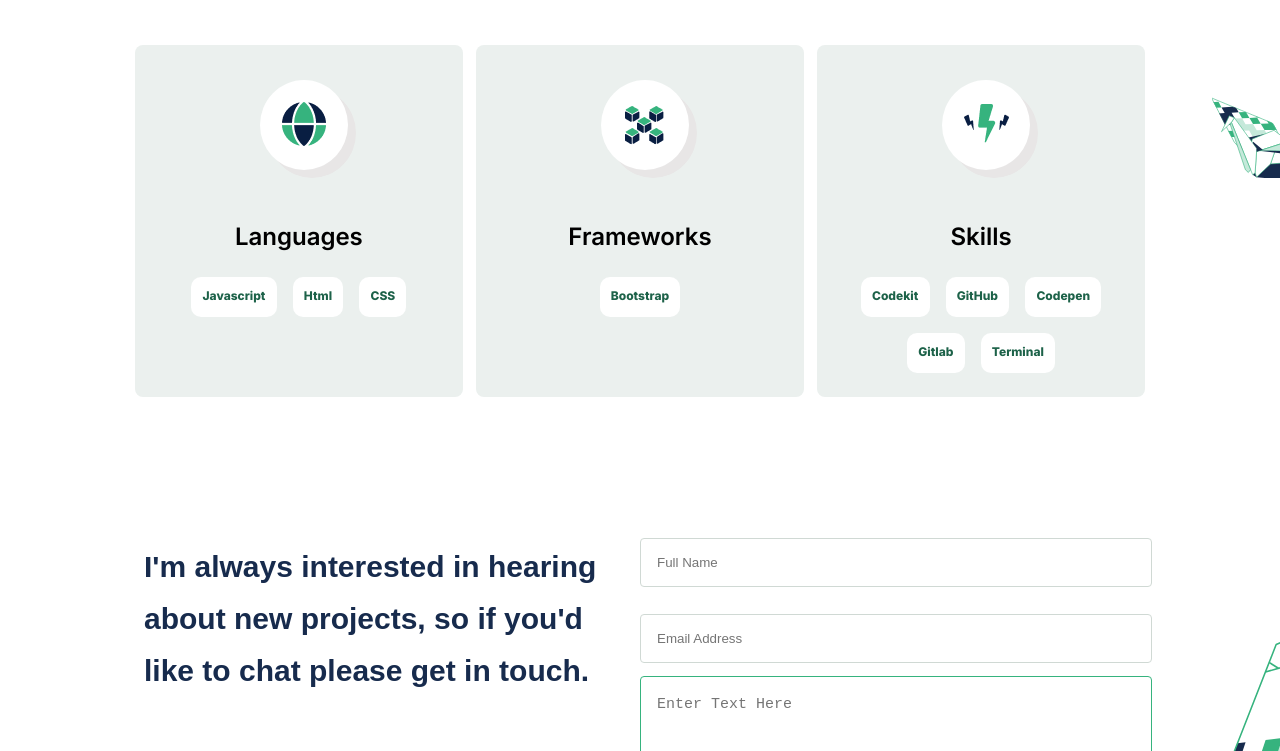
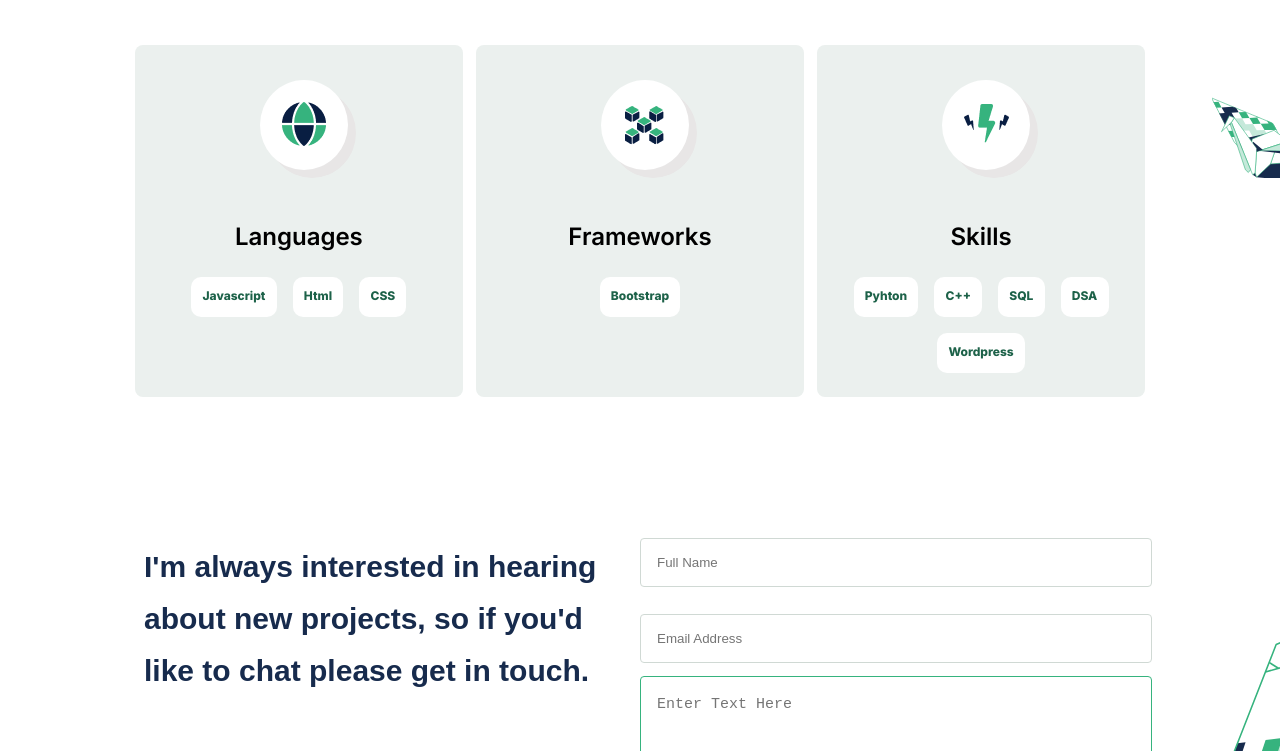
Before and after one commit to anshumanchandra/portfolio, a plain HTML site: page index.html in a window 1280 px wide. Shown: the part 1117-1868 px from the top of the page. Drawn offline with Linux system fonts and the light colour scheme; a script that the page names is missing.

Commit message:
Update index.html

```diff
--- a/index.html
+++ b/index.html
@@ -136,10 +136,11 @@
           of my work and experience! If you like what you see and have a project
           you need coded, don’t hestiate to contact me.
         </p>
-        <div class="about-button">
-          <button type="button">Get My Resume</button>
+       <div class="about-button">
+          <a href="Anshuman-Chandra-FlowCV-Resume-20240314.pdf" target="_blank" download>
+            <button type="button">Get My Resume</button>
+          </a>
         </div>
-
         <div id="stack-list">
           <!-- stack item -->
           <div class="stack-item">
@@ -171,11 +172,11 @@
             <div class="stack-text">
               <h4 class="stack-title">Skills</h4>
               <ul class="stack-list" id="skill-list">
-                <li class="skill">Codekit</li>
-                <li class="skill">GitHub</li>
-                <li class="skill">Codepen</li>
-                <li class="skill">Gitlab</li>
-                <li class="skill">Terminal</li>
+                 <li class="skill">Pyhton</li>
+                <li class="skill">C++</li>
+                <li class="skill">SQL</li>
+                <li class="skill">DSA</li>
+                <li class="skill">Wordpress</li>
               </ul>
             </div>
           </div>
```
